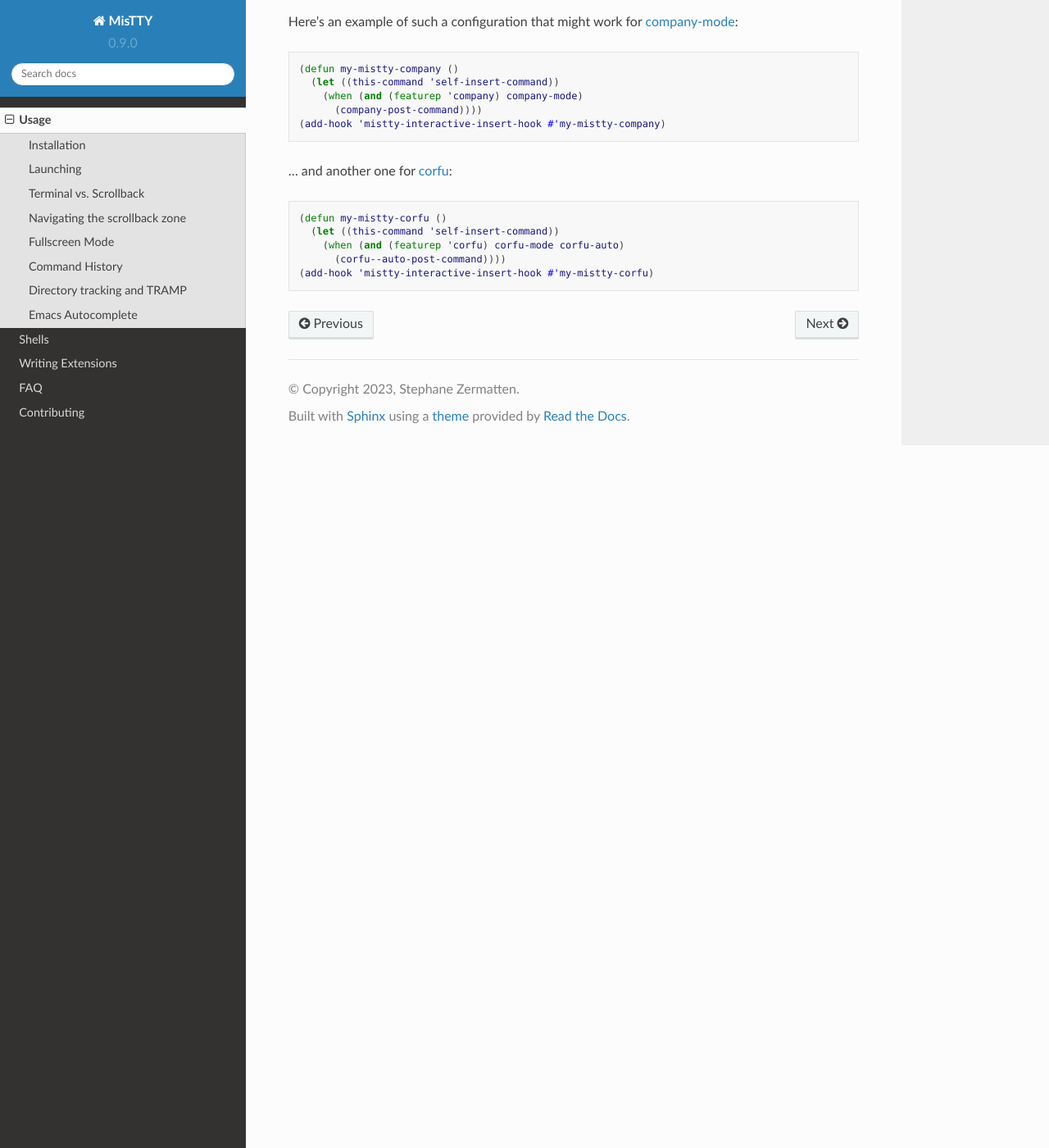
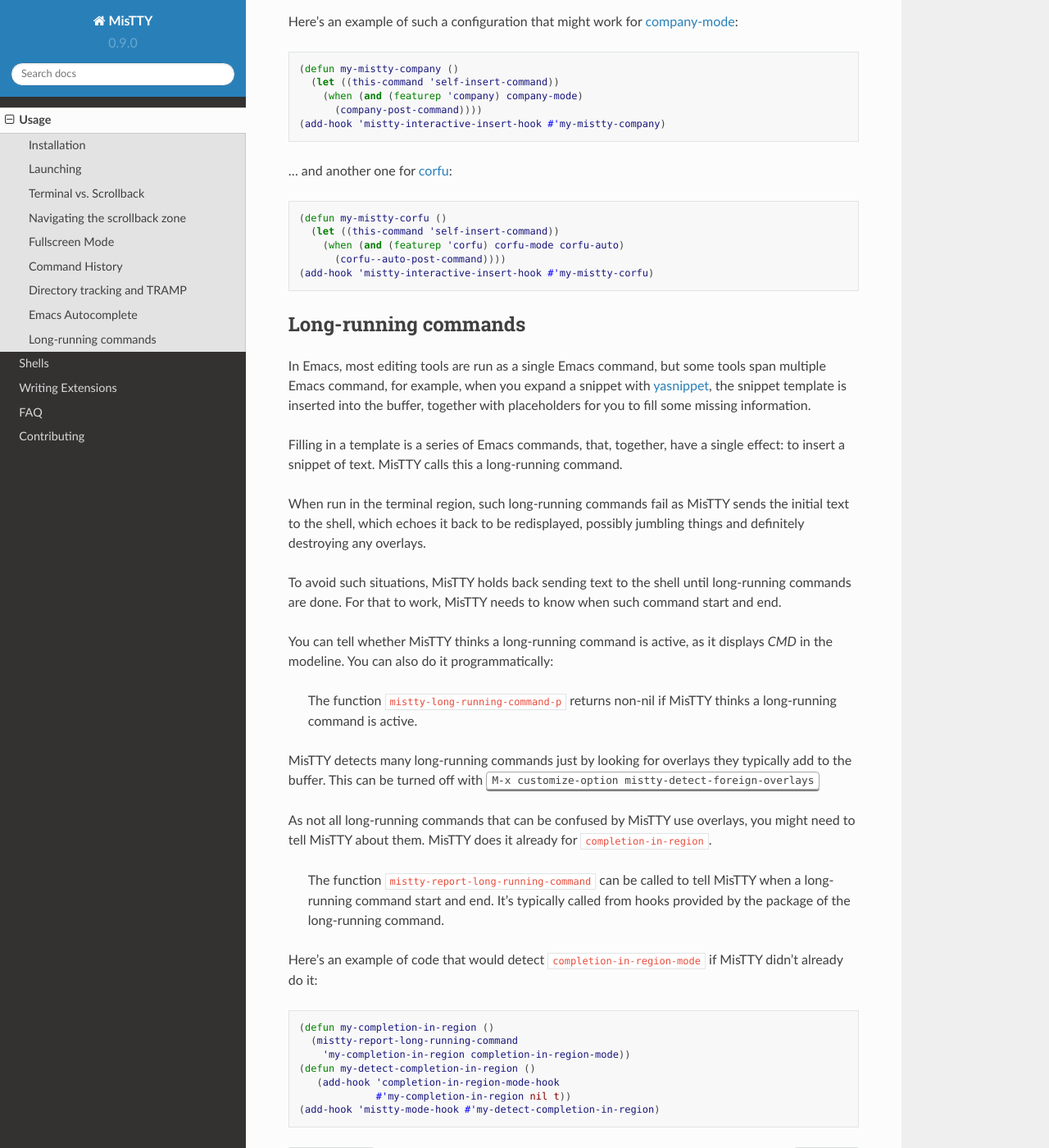
Before and after one commit to szermatt/mistty, a Sphinx documentation site: the page built from docs/source/usage.rst, in a window 1280 px wide and 1400 px high, scrolled down 5804 px. Shown: the whole window at 82% size. Built offline with Sphinx 7.4.7 and the Read the Docs theme 2.0.0, drawn with Linux system fonts in a browser that asks for light colours.

Commit message:
Expose functions to tell mistty about long-running commands.
This change defines an interface for configuring long-running commands
MisTTY might not be aware of. The new interface is documented in the
section "Long-running Commands" of usage.rst.

This change also lets users know MisTTY has detected a long-running
command by adding "CMD" to the modeline.

```diff
--- a/docs/source/usage.rst
+++ b/docs/source/usage.rst
@@ -376,3 +376,71 @@
       (when (and (featurep 'corfu) corfu-mode corfu-auto)
         (corfu--auto-post-command))))
   (add-hook 'mistty-interactive-insert-hook #'my-mistty-corfu)
+
+.. _lrc:
+
+Long-running commands
+---------------------
+
+In Emacs, most editing tools are run as a single Emacs command, but
+some tools span multiple Emacs command, for example, when you expand a
+snippet with `yasnippet <https://github.com/joaotavora/yasnippet>`_,
+the snippet template is inserted into the buffer, together with
+placeholders for you to fill some missing information.
+
+Filling in a template is a series of Emacs commands, that, together,
+have a single effect: to insert a snippet of text. MisTTY calls this a
+long-running command.
+
+When run in the terminal region, such long-running commands fail as
+MisTTY sends the initial text to the shell, which echoes it back to be
+redisplayed, possibly jumbling things and definitely destroying any
+overlays.
+
+To avoid such situations, MisTTY holds back sending text to the shell
+until long-running commands are done. For that to work, MisTTY needs
+to know when such command start and end.
+
+You can tell whether MisTTY thinks a long-running command is active,
+as it displays *CMD* in the modeline. You can also do it
+programmatically:
+
+    .. index::
+       pair: function; mistty-long-running-command-p
+
+    The function :code:`mistty-long-running-command-p` returns non-nil
+    if MisTTY thinks a long-running command is active.
+
+
+.. index::
+   pair: variable; mistty-detect-foreign-overlays
+   pair: option; mistty-detect-foreign-overlays
+
+MisTTY detects many long-running commands just by looking for overlays
+they typically add to the buffer. This can be turned off with
+:kbd:`M-x customize-option mistty-detect-foreign-overlays`
+
+As not all long-running commands that can be confused by MisTTY use
+overlays, you might need to tell MisTTY about them. MisTTY does it
+already for :code:`completion-in-region`.
+
+    .. index::
+       pair: function; mistty-report-long-running-command
+
+    The function :code:`mistty-report-long-running-command` can be
+    called to tell MisTTY when a long-running command start and end.
+    It's typically called from hooks provided by the package of the
+    long-running command.
+
+Here's an example of code that would detect
+:code:`completion-in-region-mode` if MisTTY didn't already do it:
+
+.. code-block:: elisp
+
+    (defun my-completion-in-region ()
+      (mistty-report-long-running-command
+        'my-completion-in-region completion-in-region-mode))
+    (defun my-detect-completion-in-region ()
+       (add-hook 'completion-in-region-mode-hook
+                 #'my-completion-in-region nil t))
+    (add-hook 'mistty-mode-hook #'my-detect-completion-in-region)
```
Also changed, not shown: docs/source/faq.rst (+20 -0 lines), 3 other files.
